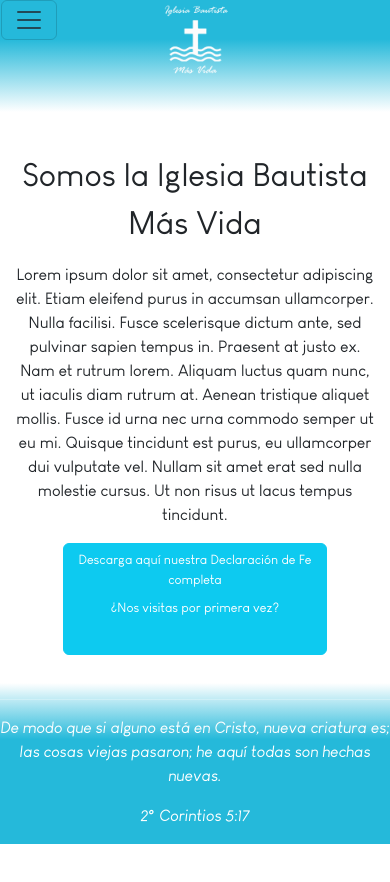
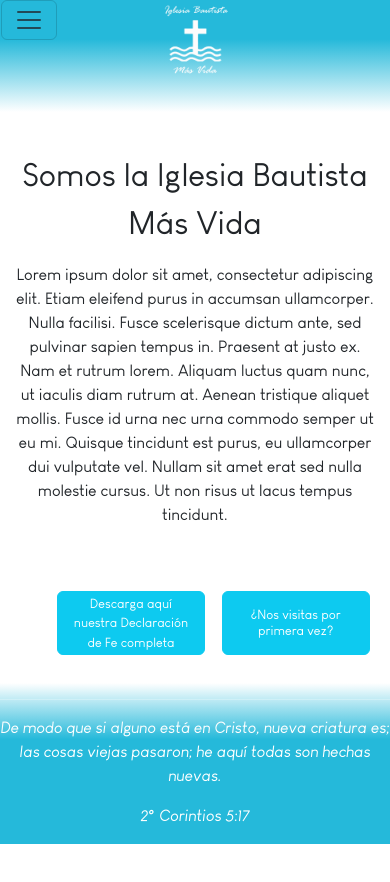
Before and after one commit to mmorac/ibmvweb, an Angular app: page /inicio in a window 390 px wide. Shown: the top 882 px of the page. Built offline with nearby package versions, Linux system fonts and the light colour scheme.

Commit message:
Mejora de la pantalla de inicio
Se alinearon correctamente los botones en la página de inicio

```diff
--- a/src/app/componentes/inicio/inicio.component.css
+++ b/src/app/componentes/inicio/inicio.component.css
@@ -14,7 +14,10 @@
 
 .contenedor-botones{
     text-align: center;
+    display: flex;
     height: 10rem;
+    justify-content: center;
+    align-items: center;
 }
 
 .contenedor-descarga{
@@ -22,7 +25,7 @@
     width: 40%;
     height: 3rem;
     text-align: center;
-    float: left;
+    align-items: center;
     display: flex;
 }
 
@@ -30,8 +33,16 @@
     width: 40%;
     height: 5rem;
     text-align: center;
-    float: left;
+    align-items: center;
+    justify-content: center;
     display: flex;
+}
+
+.contenedor-primera-vez a {
+    display: flex; /* Hace que el enlace sea un elemento flex */
+    align-items: center; /* Alinea verticalmente el enlace */
+    justify-content: center;
+    line-height: 5rem; /* Centra verticalmente el texto dentro del contenedor */
 }
 
 .bienvenida{
@@ -46,17 +57,30 @@
 
     .contenedor-botones{
         width: 100%;
+        justify-content: center;
     }
 
-    .contenedor-descarga{
+    .contenedor-descarga,
+    .contenedor-primera-vez {
         width: 80%;
-        display: block;
+        height: 5rem; /* Ajusta la altura para que ambos contenedores tengan la misma altura */
+        text-align: center;
+        align-items: center;
+        justify-content: center;
+        display: flex;
     }
 
-    .contenedor-primera-vez{
-        margin-left: 10%;
-        width: 80%;
-        display: block;
+    .contenedor-descarga a {
+        display: flex; /* Hace que el enlace sea un elemento flex */
+        align-items: center; /* Alinea verticalmente el enlace */
+        justify-content: center;
+    }
+
+    .contenedor-primera-vez a {
+        display: flex; /* Hace que el enlace sea un elemento flex */
+        align-items: center; /* Alinea verticalmente el enlace */
+        justify-content: center;
+        line-height: 1rem; /* Centra verticalmente el texto dentro del contenedor */
     }
 
     .btn-info{
```
